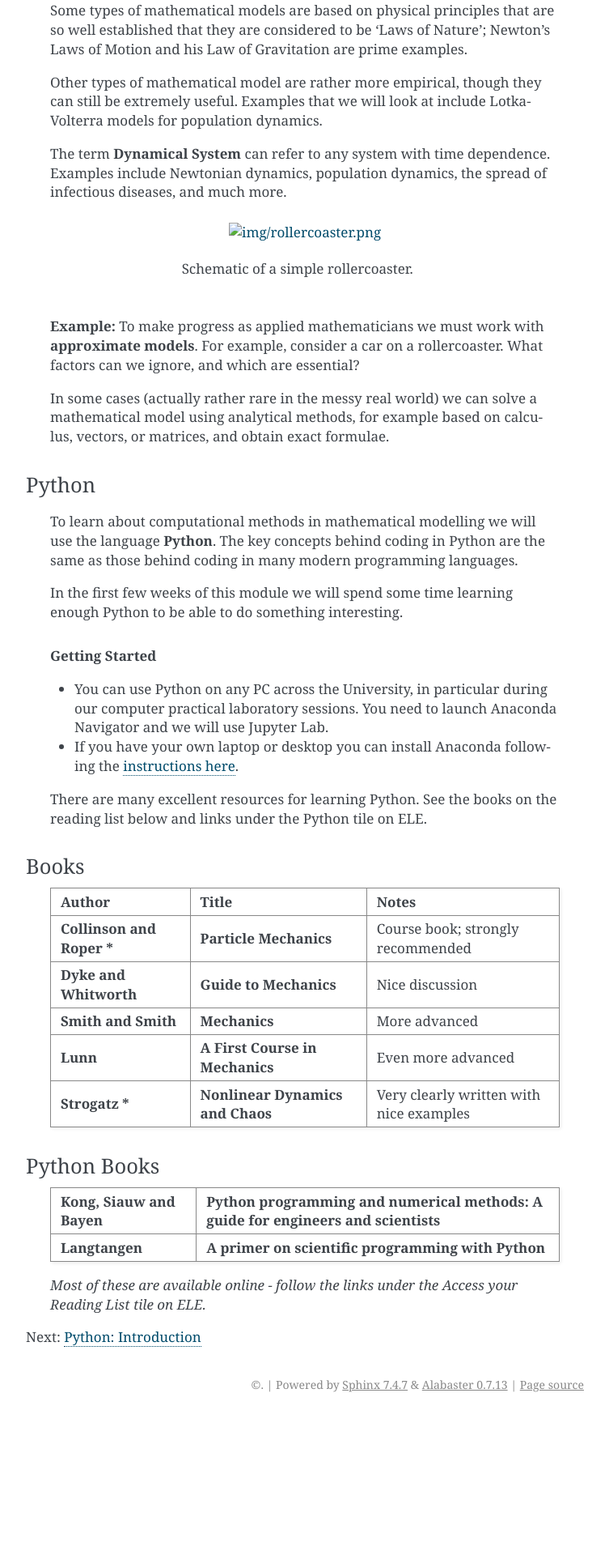
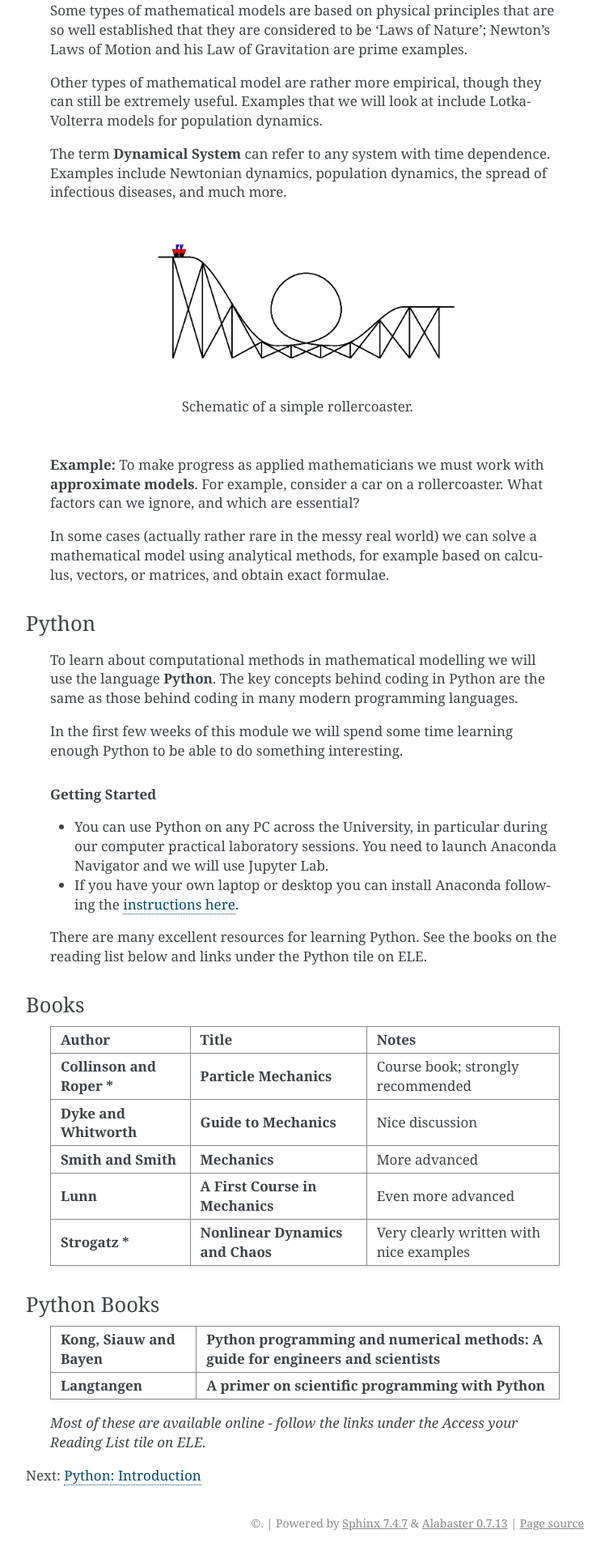
Before and after one commit to jshipton/test_webpage, a Sphinx documentation site: the page built from docs/index.rst, in a window 1280 px wide. Shown: the part 1042-2962 px from the top of the page at 81% size, without its empty margins (388-1141 px from the left). Built offline with Sphinx 7.4.7, drawn with Linux system fonts in a browser that asks for light colours; before the commit the page ends 2791 px from its top, so only the background shows below that.

Commit message:
Fix figure path in docs/index.rst to _static/images

```diff
--- a/docs/index.rst
+++ b/docs/index.rst
@@ -43,7 +43,7 @@ Overview of Mathematical Modelling
       dependence. Examples include Newtonian dynamics, population
       dynamics, the spread of infectious diseases, and much more.
 
-      .. figure:: img/rollercoaster.png
+      .. figure:: _static/images/rollercoaster.png
          :width: 80%
          :align: center
 
```
